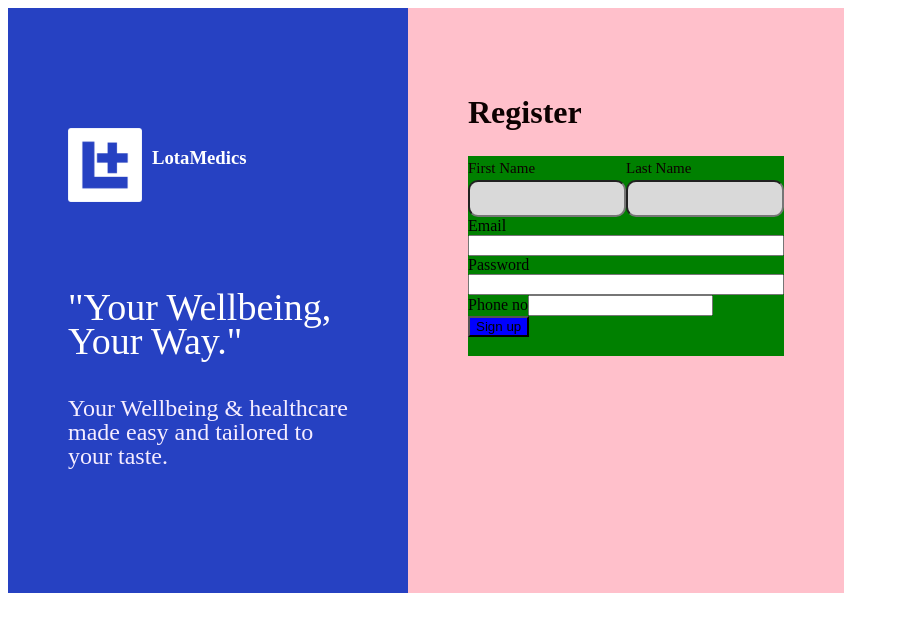
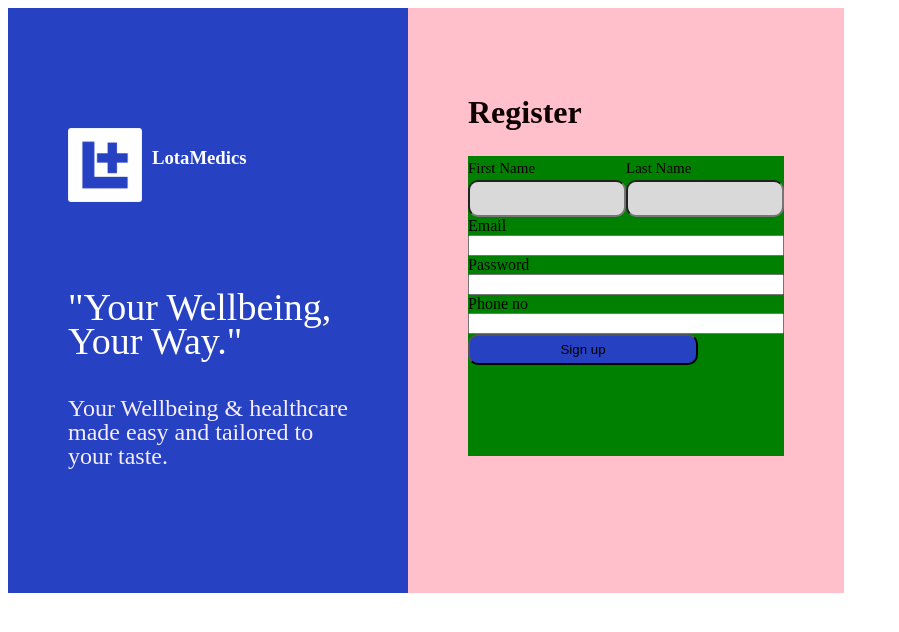
Before and after one commit to Solex202/electronic_health_client, a React (Vite) app: page / in a window 1280 px wide. Shown: the top 632 px of the page, without its empty margins (0-899 px from the left). Built offline with nearby package versions, Linux system fonts and the light colour scheme.

Commit message:
registration page

```diff
--- a/src/pages/auth/Register/index.jsx
+++ b/src/pages/auth/Register/index.jsx
@@ -46,6 +46,10 @@ const Register
                                 {/* <small>Format: 1234567890</small> */}
                             </div>
                             <button>Sign up</button>
+                            <div className={style.bottom_text}>
+                                <p></p>
+                                <href></href>
+                            </div>
 
                         </form>
                     </div>
--- a/src/pages/auth/Register/index.module.css
+++ b/src/pages/auth/Register/index.module.css
@@ -75,7 +75,7 @@
 
 .form{
     background-color: green;
-    height: 200px;
+    height: 300px;
     /* justify-content: center; */
 
 }
@@ -105,6 +105,10 @@
 }
 
 .password{
+    display: flex;
+    flex-direction: column;
+}
+.phonenumber{
     display: flex;
     flex-direction: column;
 }
@@ -144,4 +148,9 @@
 
 .form button{
     background-color: blue;
+    width: 230px;
+    height: 31px;
+    flex-shrink: 0;
+    border-radius: 10px;
+    background: #2641C2;
 }
```
